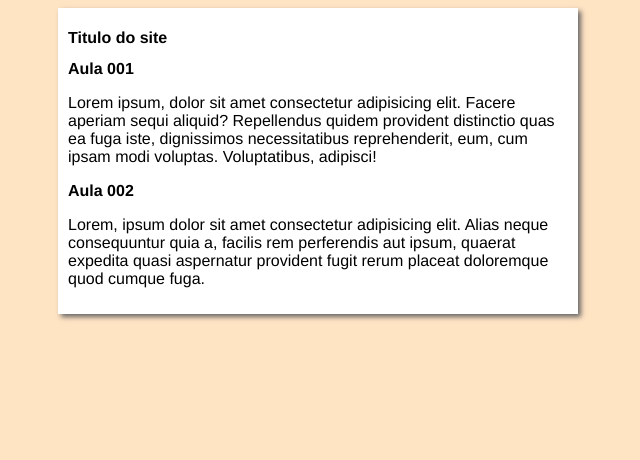
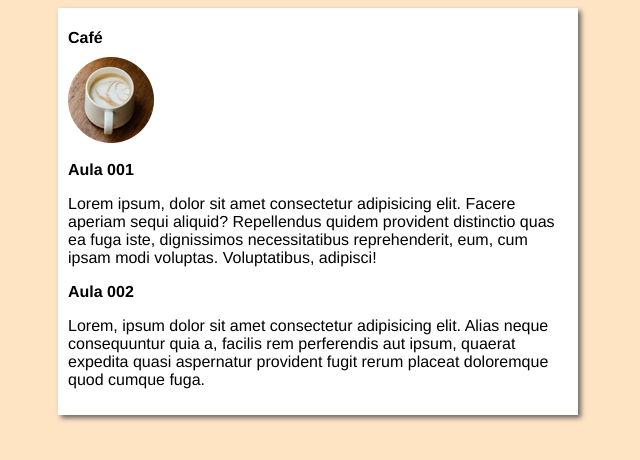
Before and after one commit to Brunarenner/10-Anos-de-nos-, a plain HTML site: page index.html in a window 1280 px wide. Shown: the whole page, without its empty margins (322-962 px from the left). Drawn offline with Linux system fonts and the light colour scheme.

Commit message:
mudanças

```diff
--- a/index.html
+++ b/index.html
@@ -11,7 +11,8 @@
 <body>
     <main>
         <header>
-            <h1>Titulo do site</h1>
+            <h1>Café</h1>
+            <img src="/Nova pasta/menu-1.png" alt="O Melhor Café">
         </header>
         <article>
             <h2> Aula 001</h2>
```
